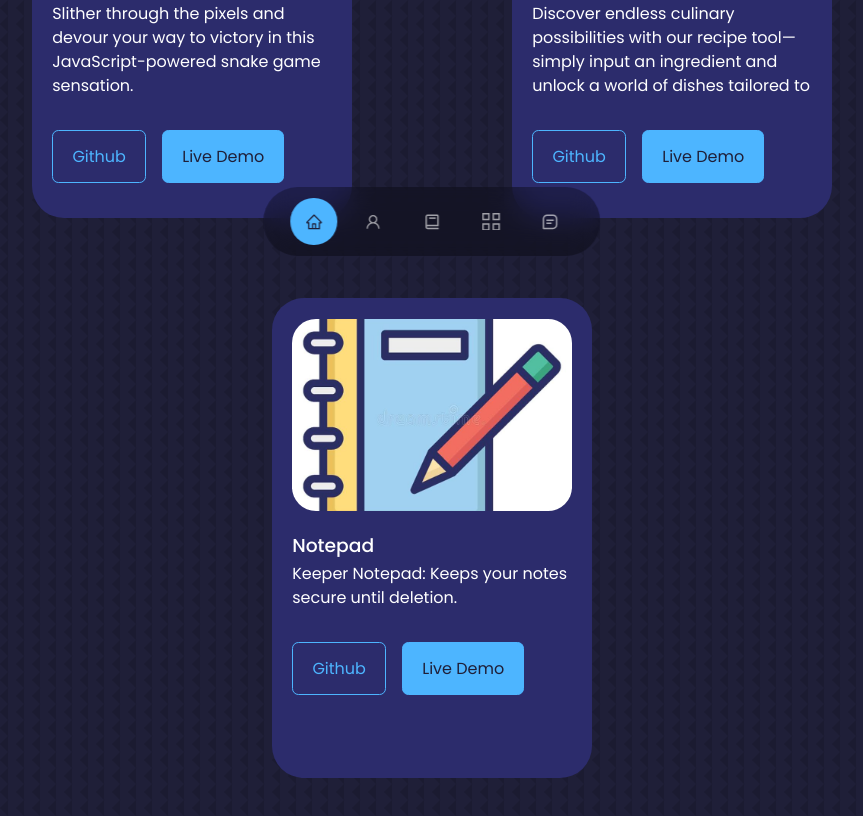
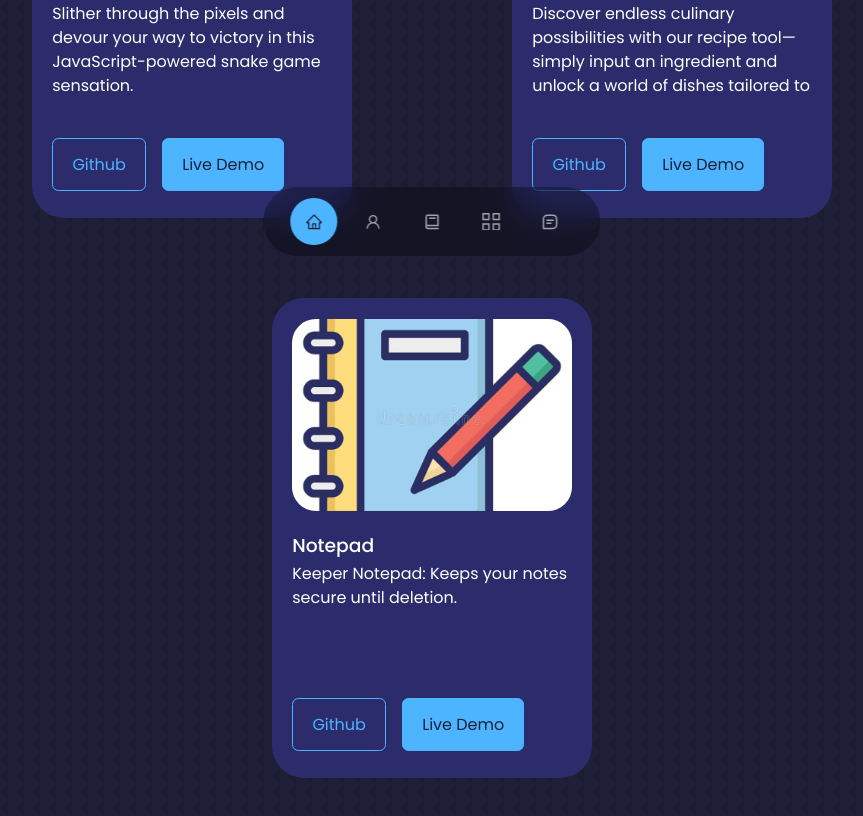
Before and after one commit to KK1528/resume_portfolio, a React (Create React App) app: page /portfolio in a window 1280 px wide. Shown: the part 528-1344 px from the top of the page, without its empty margins (208-1071 px from the left). Built offline with nearby package versions, Linux system fonts and the light colour scheme.

Commit message:
changes in the css of the portfolio for the github btn

```diff
--- a/src/components/header/Header.jsx
+++ b/src/components/header/Header.jsx
@@ -32,7 +32,7 @@
           <a href="https://github.com/kk1528" target="_blank" rel="noreferrer">
             <FaGithub />
           </a>
-          <a href="/" target="_blank" rel="noreferrer">
+          <a href="https://kk1528-portfolio.netlify.app/" target="_blank" rel="noreferrer">
             <FiDribbble />
           </a>
         </div>
--- a/src/components/portfolio/portfolio.css
+++ b/src/components/portfolio/portfolio.css
@@ -50,7 +50,7 @@
     /* Set line height to control the number of lines */
     line-height: 1.5; /* Adjust as needed to fit four lines */
     /* Limit the maximum height to ensure it displays only four lines */
-    max-height: 6em; /* Assuming each line is 1.5em high (4 lines * 1.5em) */
+    height: 6em; /* Assuming each line is 1.5em high (4 lines * 1.5em) */
     /* Allow text to wrap within the container */
     overflow-y: scroll;
     text-overflow: ellipsis; /* Display an ellipsis (...) for overflowed text */
@@ -72,8 +72,8 @@
 .portfolio-item-cta {
     display: flex;
     gap: 1rem;
-    margin-top: 2rem;
-    margin-bottom: 3rem;
+    margin-top: 2.5rem;
+    margin-bottom: auto;
 }
 
 
```
